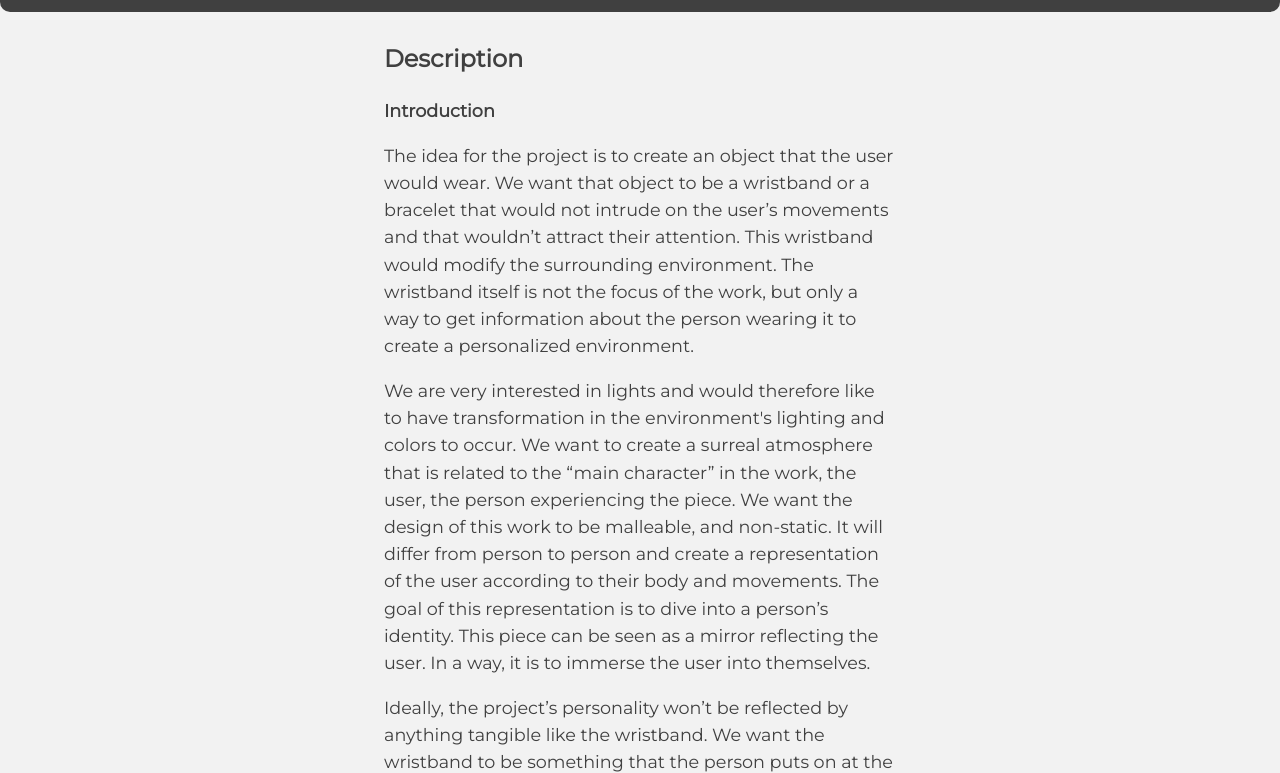
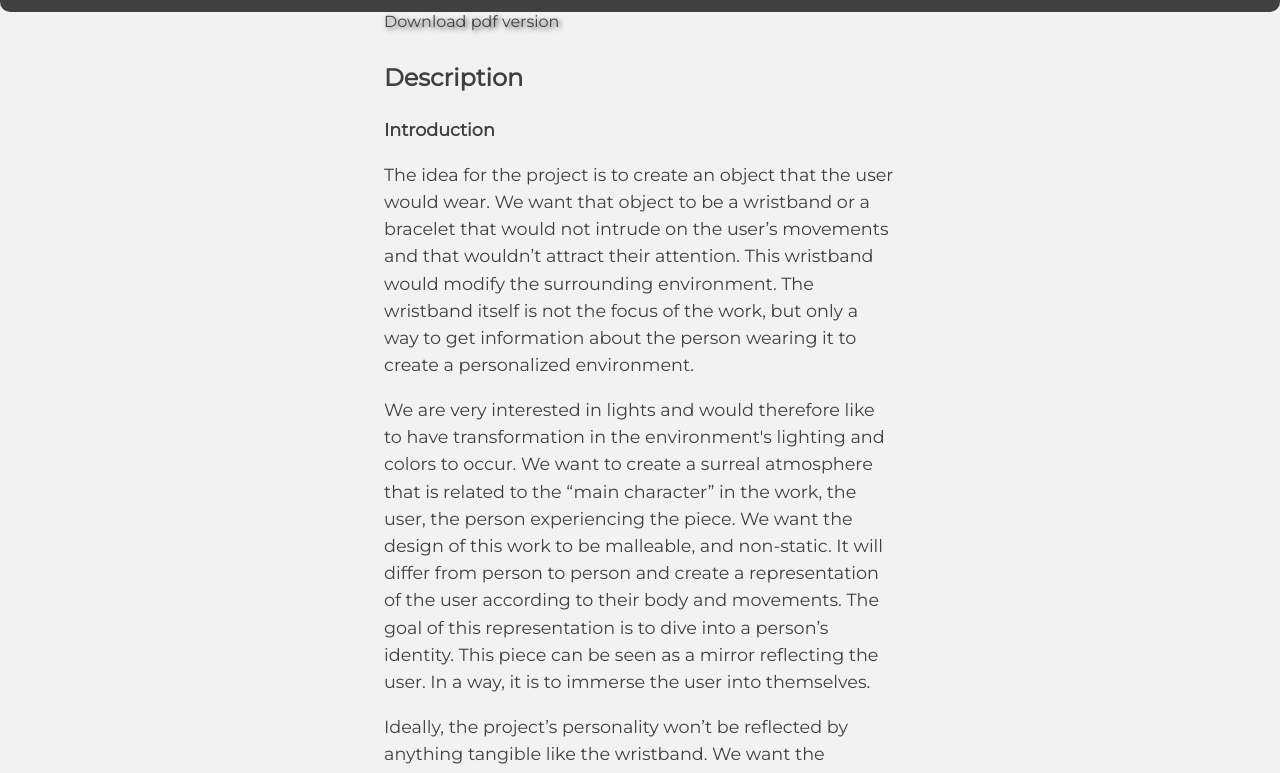
Before and after one commit to mathi330/cart360, a plain HTML site: page Project/proposal.html in a window 1280 px wide. Shown: the part 188-961 px from the top of the page. Drawn offline with Linux system fonts and the light colour scheme.

Commit message:
Proposal: added button to download pdf version

```diff
--- a/Project/proposal.html
+++ b/Project/proposal.html
@@ -15,9 +15,12 @@
                 <a class="home" href="index.html">Home</a>
             </div>
             <h1>Proposal REFLECTION</h1>
+
+
         </header>
 
         <div class="main">
+            <a class="links" href="assets/New folder/Proposal_Reflection.pdf" download>Download pdf version</a>
             <h2>Description</h2>
             <h3>Introduction</h3>
             <p>The idea for the project is to create an object that the user would wear. We want that object to be a wristband or a bracelet that would not intrude on the user’s movements and that wouldn’t attract their attention. This wristband would modify the surrounding environment. The wristband itself is not the focus of the work, but only a way to get information about the person wearing it to create a personalized environment.</p>
```
Also changed, not shown: 1 other file.
